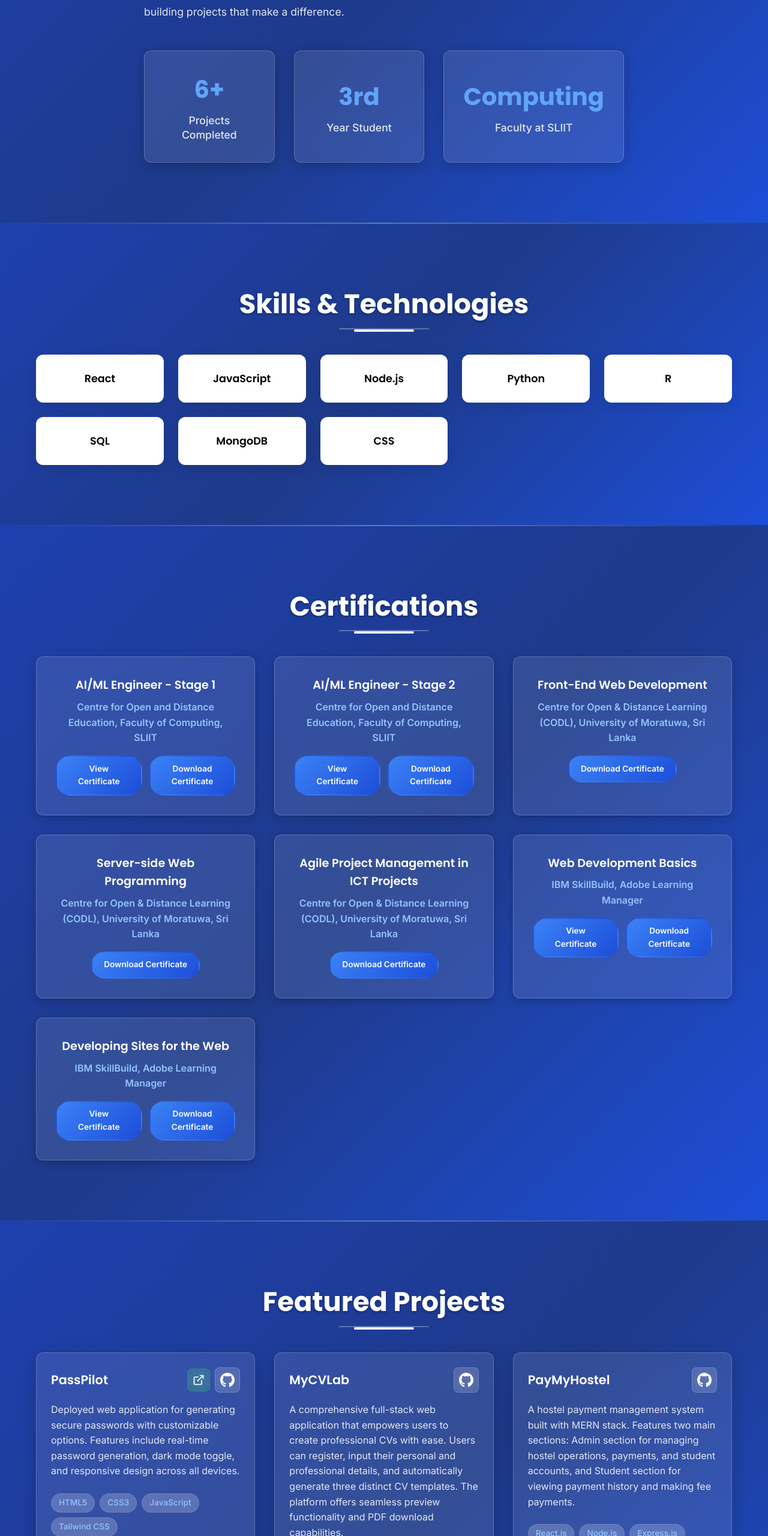
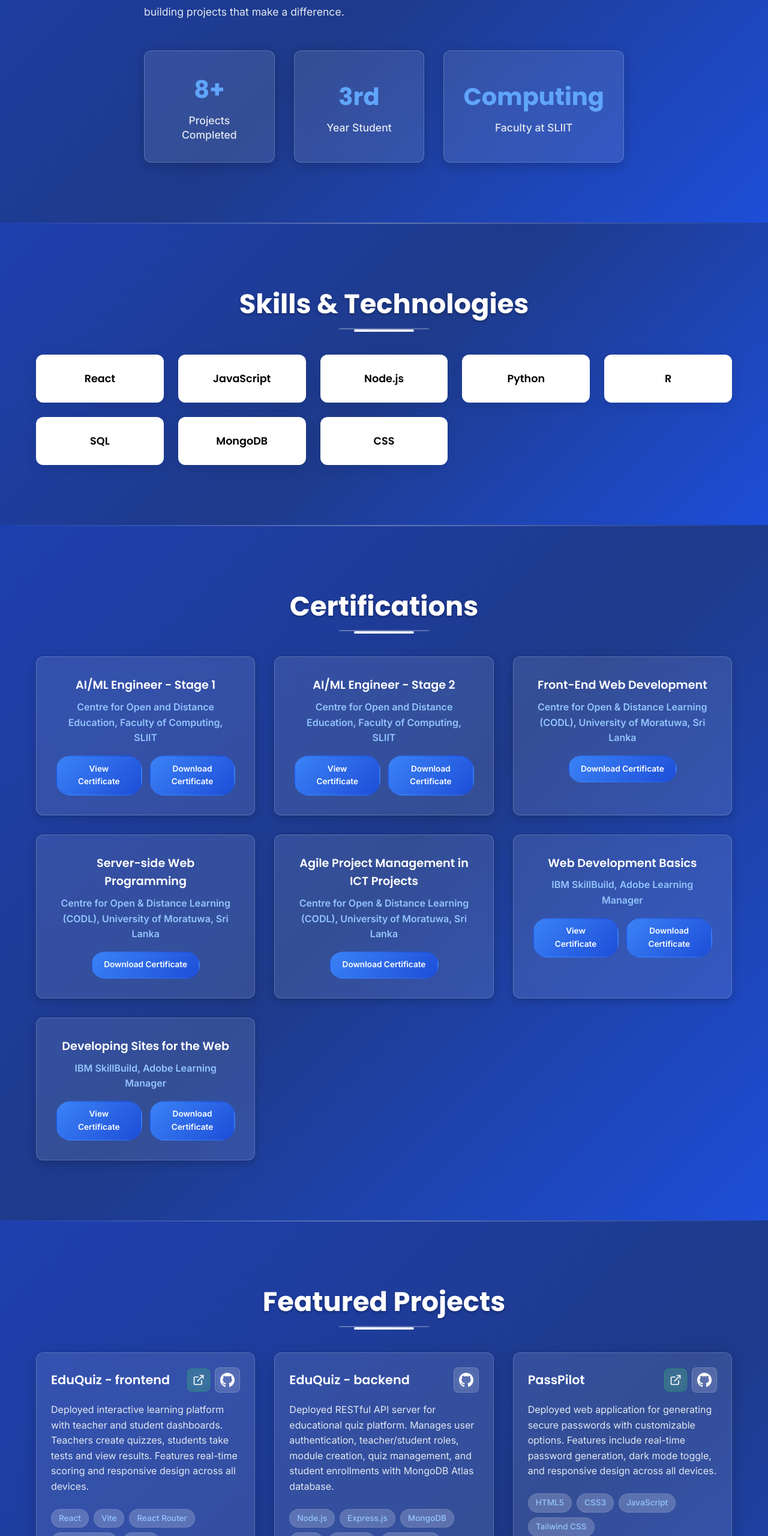
Before and after one commit to Dimasha2002/My-Portfolio, a React (Vite) app: page / in a window 1280 px wide. Shown: the part 1206-3766 px from the top of the page at 60% size. Built offline with nearby package versions, Linux system fonts and the light colour scheme.

Commit message:
Add all new projects to portfolio

```diff
--- a/src/App.jsx
+++ b/src/App.jsx
@@ -36,6 +36,19 @@ function App() {
   }, [])
 
   const projects = [
+    {
+      title: "EduQuiz - frontend",
+      description: "Deployed interactive learning platform with teacher and student dashboards. Teachers create quizzes, students take tests and view results. Features real-time scoring and responsive design across all devices.",
+      technologies: ["React", "Vite", "React Router", "Tailwind CSS", "Axios"],
+      github: "https://github.com/Dimasha2002/eduquiz-platform-frontend",
+      live: "https://eduquiz-platform-frontend.onrender.com/"
+    },
+    {
+      title: "EduQuiz - backend",
+      description: "Deployed RESTful API server for educational quiz platform. Manages user authentication, teacher/student roles, module creation, quiz management, and student enrollments with MongoDB Atlas database.",
+      technologies: ["Node.js", "Express.js", "MongoDB", "JWT", "bcryptjs", "Nodemailer"],
+      github: "https://github.com/Dimasha2002/eduquiz-platform-backend",
+    },
     {
       title: "PassPilot",
       description: "Deployed web application for generating secure passwords with customizable options. Features include real-time password generation, dark mode toggle, and responsive design across all devices.",
@@ -172,7 +185,7 @@ function App() {
               </p>
               <div className="about-stats">
                 <div className="stat">
-                  <h3>6+</h3>
+                  <h3>8+</h3>
                   <p>Projects<br />Completed</p>
                 </div>
                 <div className="stat">
```
